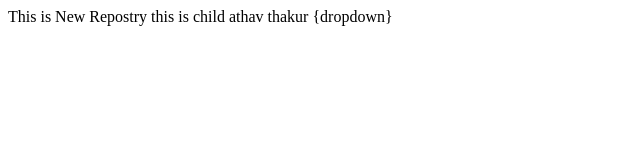
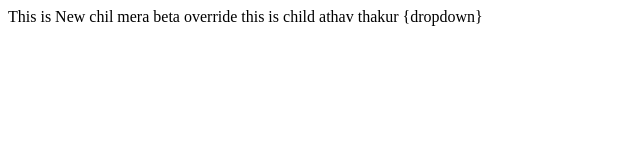
Before and after one commit to 7409sandeep/newSecondRepoLocal, a plain HTML site: page index.html in a window 1280 px wide. Shown: the whole page, without its empty margins (0-640 px from the left). Drawn offline with Linux system fonts and the light colour scheme.

Commit message:
Arthu thakur addeing

```diff
--- a/index.html
+++ b/index.html
@@ -1,5 +1,5 @@
 <p>
-This is New Repostry
+This is New chil mera beta override
 this is child athav thakur {dropdown}
 
 </p>
```
